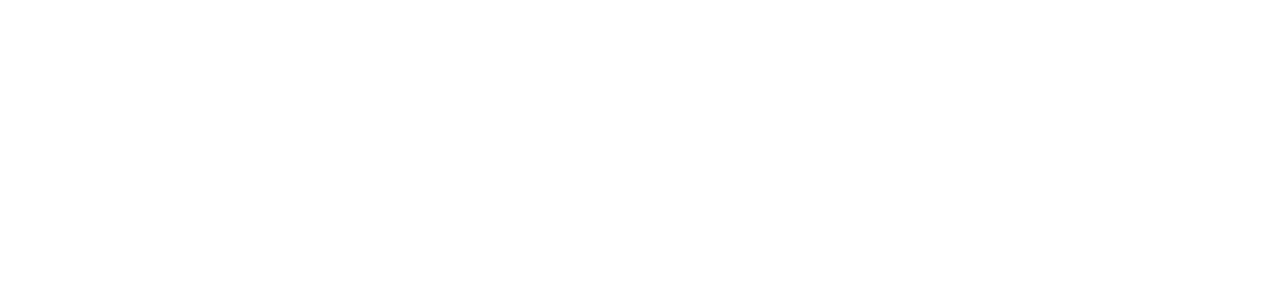
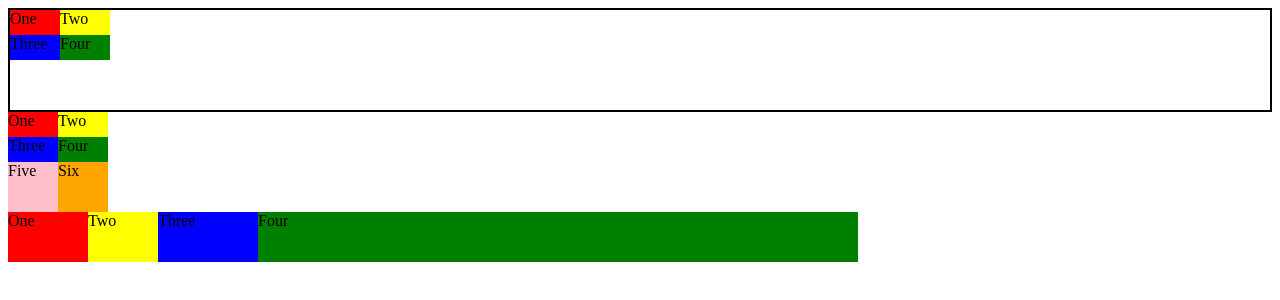
Before and after one commit to forwardpivot/grid-practice, a plain HTML site: page index.html in a window 1280 px wide. Drawn offline with Linux system fonts and the light colour scheme.

Commit message:
Uhhh yeah

```diff
--- a/index.html
+++ b/index.html
@@ -3,8 +3,28 @@
 <head>
     <meta charset="UTF-8">
     <title>Grid Practice</title>
+    <link rel="stylesheet" href="styles.css">
 </head>
 <body>
-
+    <div class="container">
+        <div class="red">One</div>
+        <div class="yellow">Two</div>
+        <div class="blue">Three</div>
+        <div class="green">Four</div>
+    </div>
+    <div class="container2">
+        <div class="red">One</div>
+        <div class="yellow">Two</div>
+        <div class="blue">Three</div>
+        <div class="green">Four</div>
+        <div class="pink">Five</div>
+        <div class="orange">Six</div>
+    </div>
+    <div class="container3">
+        <div class="red">One</div>
+        <div class="yellow">Two</div>
+        <div class="blue">Three</div>
+        <div class="green">Four</div>
+    </div>
 </body>
 </html>
--- a/styles.css
+++ b/styles.css
@@ -0,0 +1,46 @@
+.container {
+    border: 2px solid black;
+    display: grid;
+    /*So, there are two columns, and three rows. I don't have anything that can go there
+    *so its just blank space
+    */
+    grid-template-columns: 50px 50px;
+    grid-template-rows: 25px 25px 50px;
+}
+
+.container2 {
+    display: grid;
+    /*Like above only now there is stuff in the third row*/
+    grid-template-columns: 50px 50px;
+    grid-template-rows: 25px 25px 50px;
+}
+
+.container3 {
+    display: grid;
+    /*One row, and then four columns. */
+    grid-template: 50px / 80px 70px 100px 600px;
+}
+
+.red {
+    background: red;
+}
+
+.yellow {
+    background: yellow;
+}
+
+.blue {
+    background: blue;
+}
+
+.green {
+    background: green;
+}
+
+.pink {
+    background: pink;
+}
+
+.orange {
+    background: orange;
+}
```
